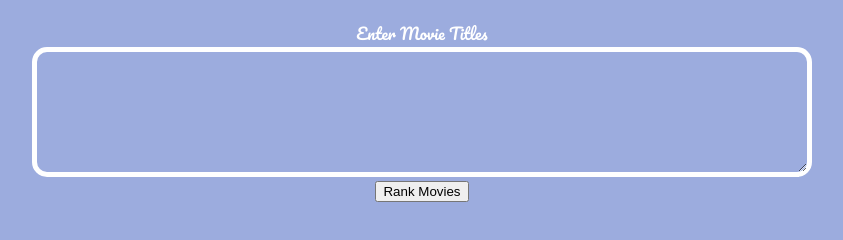
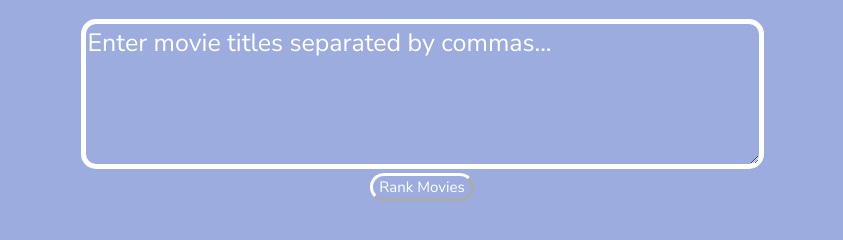
Before and after one commit to lhon001/cineranker-frontend, a plain HTML site: page index.html in a window 1280 px wide. Shown: the part 80-320 px from the top of the page, without its empty margins (218-1061 px from the left). Drawn offline with Linux system fonts and the light colour scheme; files whose address does not match are found by name.

Commit message:
UI Changes

```diff
--- a/index.html
+++ b/index.html
@@ -3,18 +3,18 @@
   <head>
     <meta charset="UTF-8">
     <link rel='stylesheet' href='style.css'>
-    <link href="https://fonts.googleapis.com/css?family=Pacifico" rel="stylesheet">
+    <link href="https://fonts.googleapis.com/css?family=Nunito+Sans|Pacifico" rel="stylesheet">
     <title>CineRanker</title>
   </head>
   <body>
     <h1 id='header'>CineRanker</h1>
     <div id="mainDiv">
       <form id="movieForm">
-        <label>Enter Movie Titles</label>
+        <!-- <label>Enter Movie Titles</label>
+        <br> -->
+        <textarea rows="4" cols="50" type='text' id='textArea' name="movieTextInput" value='' placeholder="Enter movie titles separated by commas..."></textarea>
         <br>
-        <textarea rows="4" cols="50" type='text' id='textArea' name="movieTextInput" value=''></textarea>
-        <br>
-        <input type='submit' value='Rank Movies'/>
+        <button type='submit' value='Rank Movies'>Rank Movies</button>
       </form>
     </div>
 
--- a/style.css
+++ b/style.css
@@ -5,7 +5,7 @@ h1 {
 
 label {
   color: white;
-  font-family: 'Pacifico', cursive;
+  font-family: 'Nunito Sans', sans-serif;
 }
 
 @keyframes backgroundColorAnimation {
@@ -17,7 +17,6 @@ label {
 }
 
 body {
-  transition: background-color 1s ease;
   animation-name: backgroundColorAnimation;
   animation-duration: 15s;
   animation-direction: alternate;
@@ -28,8 +27,14 @@ form {
   text-align: center;
 }
 
+::placeholder {
+  color: white;
+}
+
 textarea {
   font-size: 25px;
+  color: white;
+  font-family: 'Nunito Sans', sans-serif;
   color: white;
   outline: none;
   background: transparent;
@@ -38,6 +43,23 @@ textarea {
   border-radius: 15px;
 }
 
+button {
+  background: transparent;
+  border-width: medium;
+  border-color: white;
+  border-radius: 15px;
+  color: white;
+  font-family: 'Nunito Sans', sans-serif;
+  font-size: 15px;
+}
+
+button:hover {
+  font-size: 15px;
+  color: #F4D03F;
+  border-color: #F4D03F;
+  outline: none;
+}
+
 #header {
   text-align: center;
 }
```
Also changed, not shown: app.js (line endings or trailing spaces).
